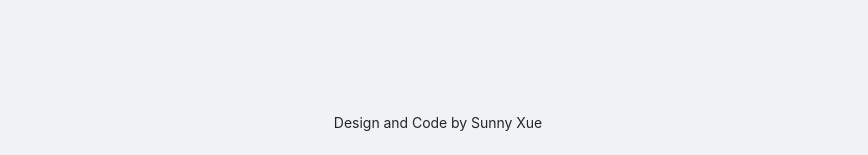
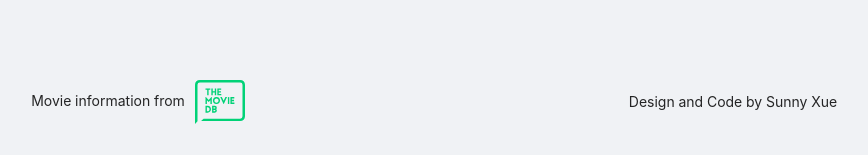
Before and after one commit to Sunnysit/movies-app-typescript, a React (Create React App) app: page / in a window 1280 px wide. Shown: the part 642-797 px from the top of the page, without its empty margins (202-1070 px from the left). Built offline with nearby package versions, Linux system fonts and the light colour scheme; no server answers.

Commit message:
Add credit back to TMDB in footer

```diff
--- a/src/components/CategoryRadio.tsx
+++ b/src/components/CategoryRadio.tsx
@@ -1,6 +1,6 @@
 import React from "react";
 import { Radio } from "antd";
-import { CategoryRadioProps } from "../config/typeInterface";
+import { CategoryRadioProps, MovieCategory } from "../config/typeInterface";
 
 const CategoryRadio: React.FC<CategoryRadioProps> = ({
   handleCategoryChange
@@ -15,10 +15,12 @@ const CategoryRadio: React.FC<CategoryRadioProps> = ({
         defaultValue="now_playing"
         onChange={handleCategoryChange}
       >
-        <Radio.Button value="now_playing">Now Playing</Radio.Button>
-        <Radio.Button value="popular">Popular</Radio.Button>
-        <Radio.Button value="top_rated">Top Rated</Radio.Button>
-        <Radio.Button value="upcoming">Upcoming</Radio.Button>
+        <Radio.Button value={MovieCategory.NOW_PLAYING}>
+          Now Playing
+        </Radio.Button>
+        <Radio.Button value={MovieCategory.POPULAR}>Popular</Radio.Button>
+        <Radio.Button value={MovieCategory.TOP_RATED}>Top Rated</Radio.Button>
+        <Radio.Button value={MovieCategory.UPCOMING}>Upcoming</Radio.Button>
       </Radio.Group>
     </div>
   );
--- a/src/config/typeInterface.ts
+++ b/src/config/typeInterface.ts
@@ -1,4 +1,11 @@
 import { RadioChangeEvent } from "antd/lib/radio/interface";
+
+export enum MovieCategory {
+  NOW_PLAYING = "now_playing",
+  POPULAR = "popular",
+  TOP_RATED = "top_rated",
+  UPCOMING = "upcoming"
+}
 
 export type MovieItem = {
   id: number;
--- a/src/layout/FooterContent.tsx
+++ b/src/layout/FooterContent.tsx
@@ -6,7 +6,28 @@ const FooterContent: React.FC = () => {
 
   return (
     <Row justify="center">
-      <Col span={12} style={{ textAlign: "center" }}>
+      <Col xs={24} sm={12} style={{ textAlign: "center" }}>
+        <Text>
+          Movie information from
+          <a href="https://www.themoviedb.org/" target="blank">
+            <img
+              style={{ width: 50, margin: 10 }}
+              src={process.env.PUBLIC_URL + "/TMdb.svg"}
+              alt="tmdb logo"
+            />
+          </a>
+        </Text>
+      </Col>
+      <Col
+        xs={24}
+        sm={12}
+        style={{
+          textAlign: "center",
+          display: "flex",
+          justifyContent: "center",
+          alignItems: "center"
+        }}
+      >
         <Text>Design and Code by Sunny Xue</Text>
       </Col>
     </Row>
```
Also changed, not shown: public/TMdb.svg (added).
